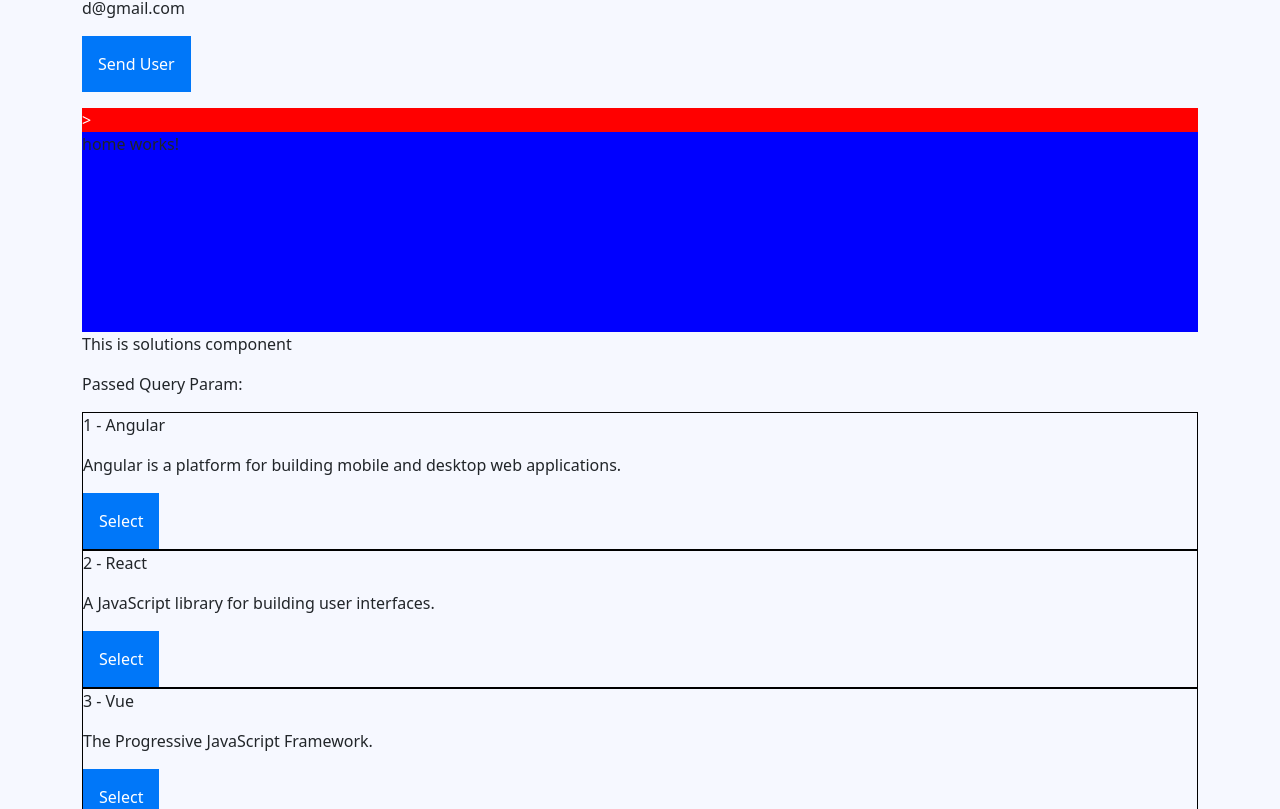
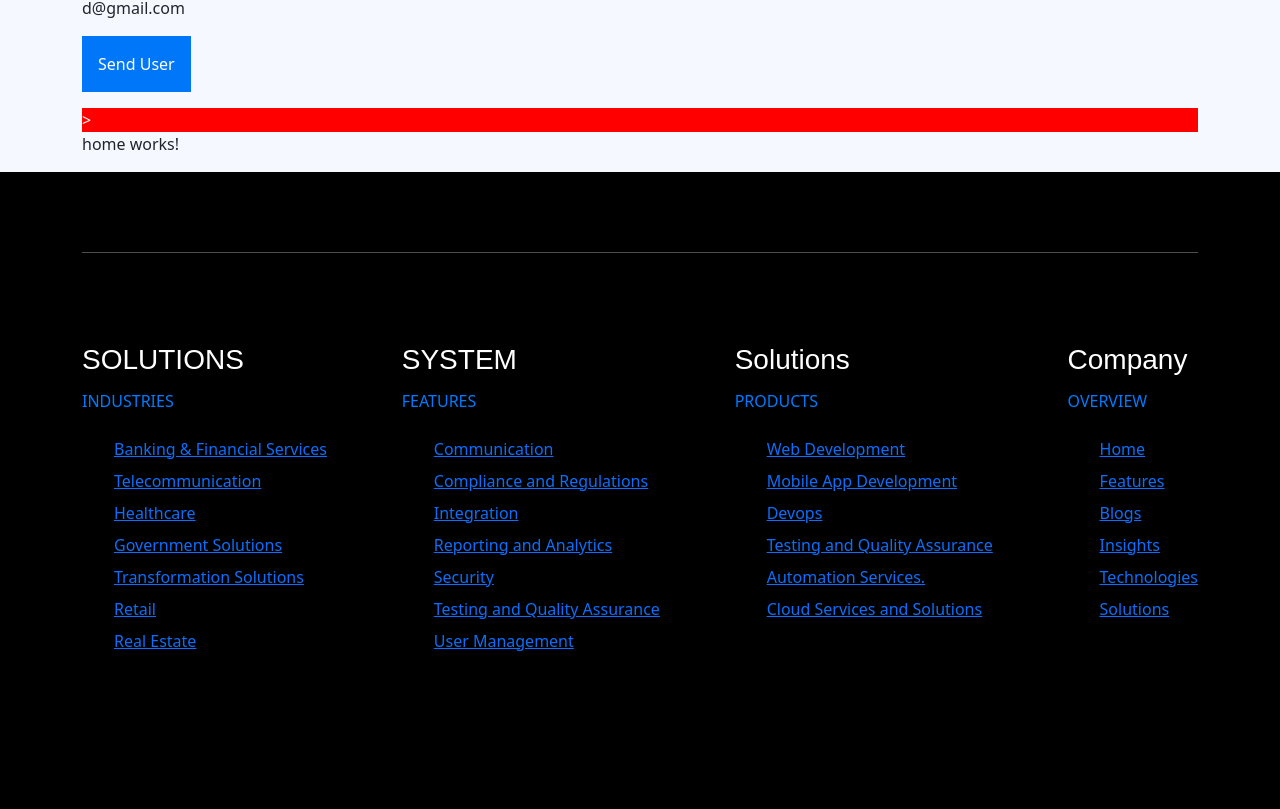
Before and after one commit to ahmedmahmoud321/Angular, an Angular app: page / in a window 1280 px wide. Shown: the part 3291-4100 px from the top of the page. Built offline with nearby package versions, Linux system fonts and the light colour scheme.

Commit message:
implement the right logic

```diff
--- a/src/app/app.module.ts
+++ b/src/app/app.module.ts
@@ -29,6 +29,7 @@ import {SolutionComponent} from './solution/solution.component';
 
 const routes: Routes = [
   {path: '', component: HomeComponent},
+  {path: 'solutions', component: SolutionsComponent},
   {path: 'solution', component: SolutionComponent},
   {path: 'solution/:id', component: SolutionComponent},
   {path: '**', component: NotFoundComponent},
--- a/src/app/app/app.component.html
+++ b/src/app/app/app.component.html
@@ -152,9 +152,8 @@
 
 
   <!--   Routes  -->
-  <div style="background-color: blue;height: 200px;">
-    <router-outlet></router-outlet>
-  </div>
+
+  <router-outlet></router-outlet>
 
   <!-- used to demonstrate how to pass argument or variable to route -->
   <!--  &lt;!&ndash;   Query Parameters  &ndash;&gt;-->
@@ -162,7 +161,6 @@
   <!--  <Button (click)="navigateToQueryParams()">Sent Query Param</Button>-->
 
 
-  <app-solutions></app-solutions>
 </div>
 
 
```
